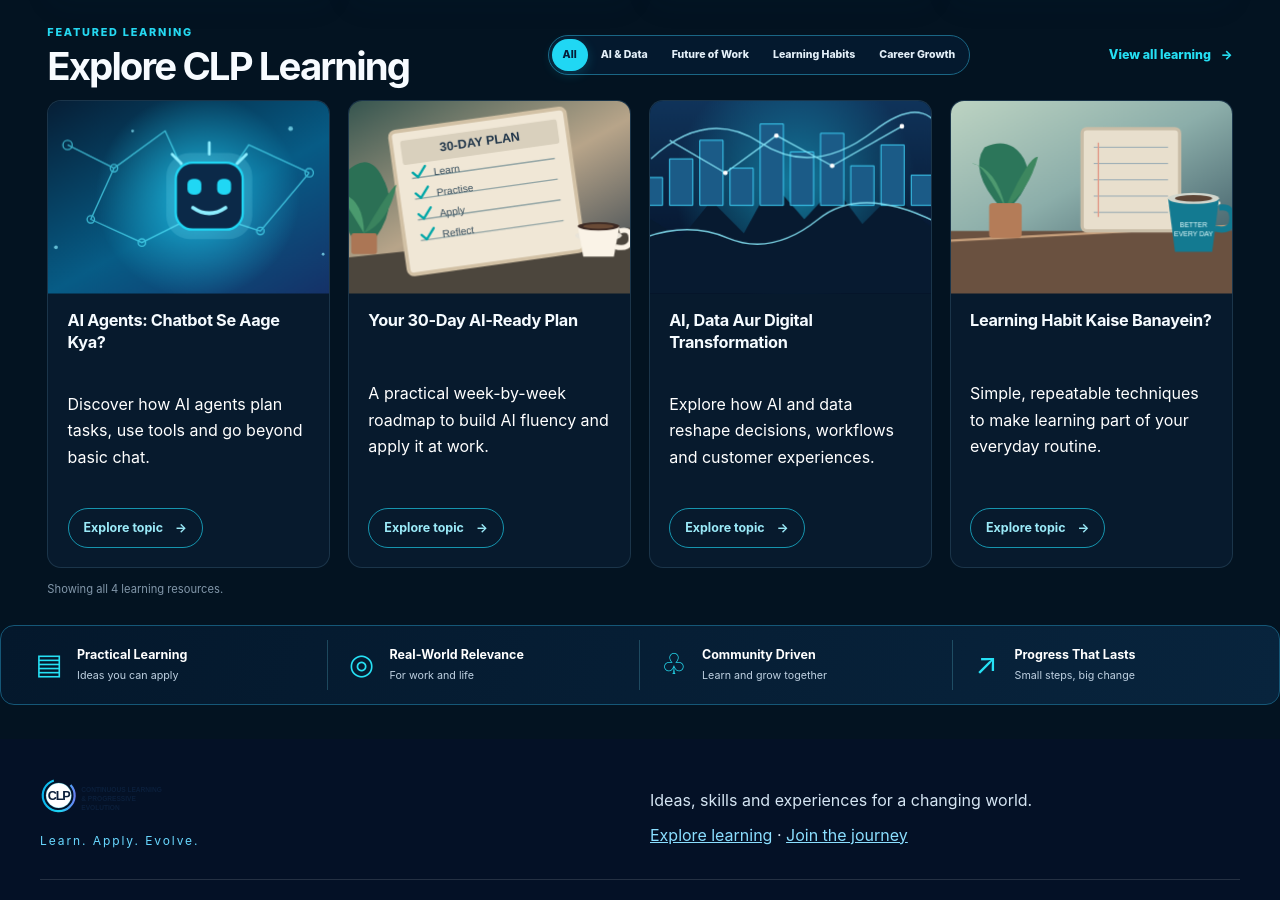
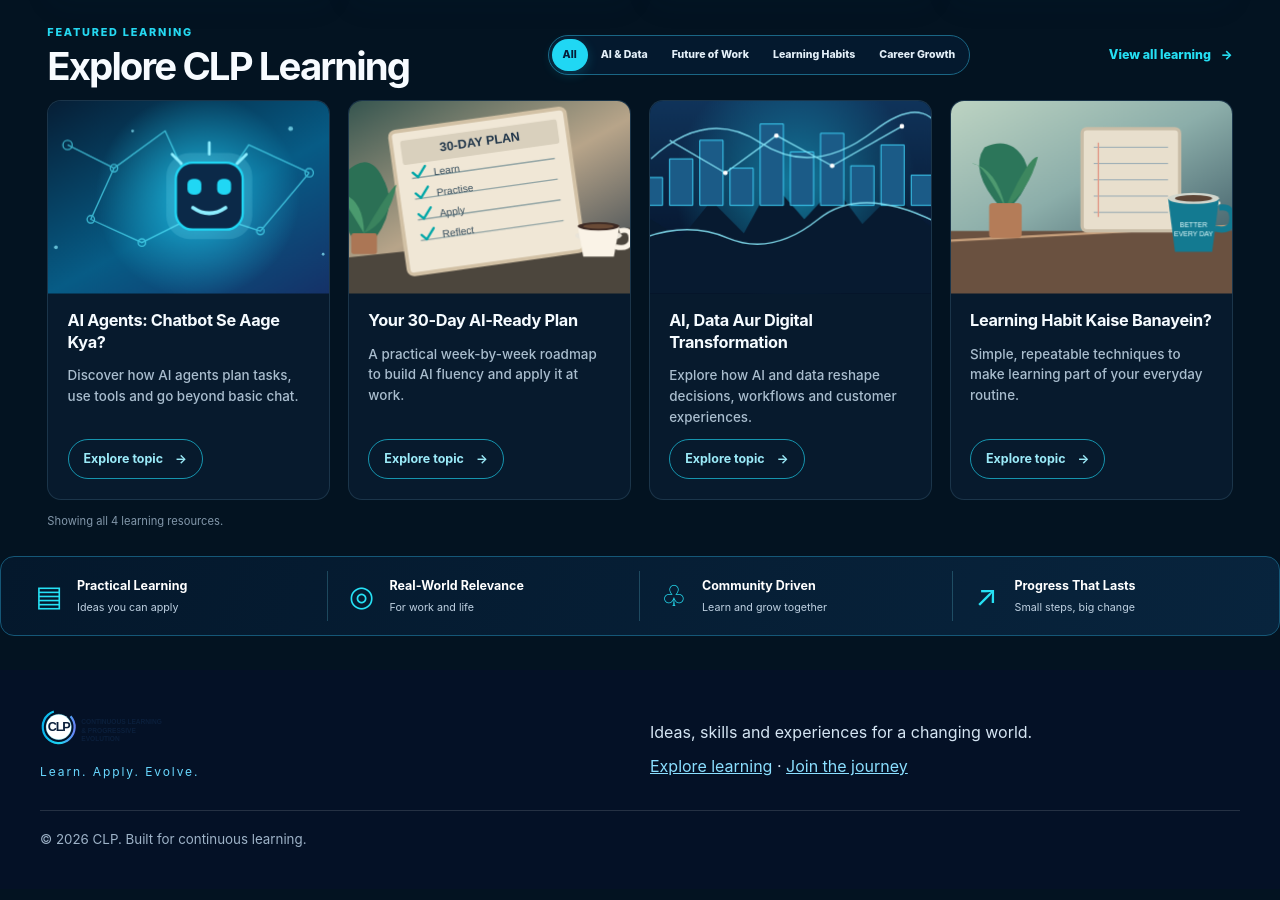
Before and after one commit to sanjeevkshu/clp, a Jekyll site: the page built from index.md, in a window 1280 px wide. Shown: the part 1107-2007 px from the top of the page. Built offline with Jekyll 4.4.1, drawn with Linux system fonts in a browser that asks for light colours.

Commit message:
Style concise notes on homepage learning cards

```diff
--- a/assets/css/styles.css
+++ b/assets/css/styles.css
@@ -895,3 +895,17 @@
   body.home-page #home-latest .home-video-copy{gap:18px;padding:18px}
   body.home-page #home-latest .home-video-copy h3{font-size:1.05rem}
 }
+
+
+/* Homepage-only learning card summaries: concise expectation-setting notes below each title. */
+body.home-page #home-latest .home-video-copy{justify-content:flex-start;gap:12px}
+body.home-page #home-latest .home-video-copy h3{flex:0 0 auto}
+body.home-page #home-latest .home-video-note{margin:0;color:#a9bdce;font-size:.84rem;line-height:1.55;font-weight:450;max-width:34ch}
+body.home-page #home-latest .home-video-cta{margin-top:auto}
+@media(max-width:700px){
+  body.home-page #home-latest .home-video-copy{gap:10px}
+  body.home-page #home-latest .home-video-note{font-size:.78rem;line-height:1.5}
+}
+@media(max-width:420px){
+  body.home-page #home-latest .home-video-note{font-size:.84rem;max-width:42ch}
+}
```
